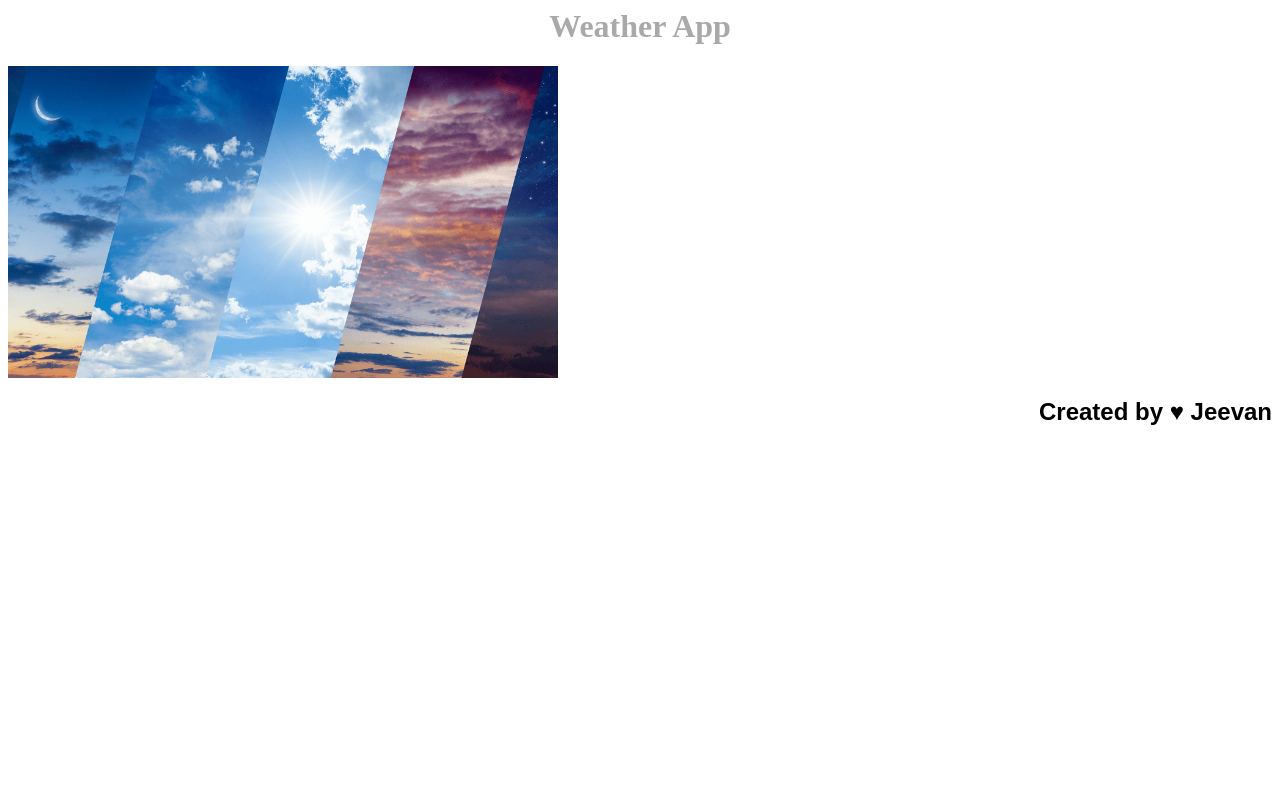
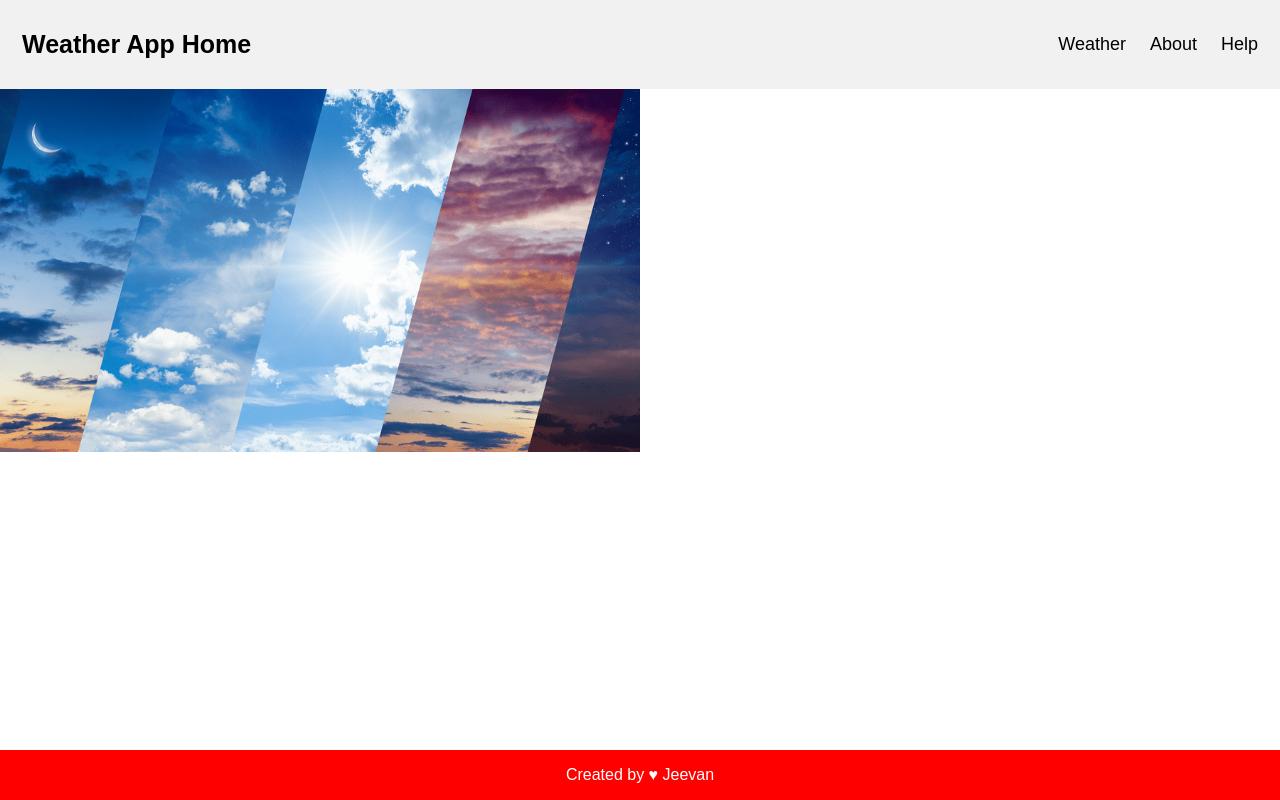
Before and after one commit to JeevanMahesha/nodejs, a Node server app: page / in a window 1280 px wide. Run offline with Node 20, Linux system fonts and the light colour scheme.

Commit message:
added header and footer

```diff
--- a/web-server/public/style.css
+++ b/web-server/public/style.css
@@ -1,14 +1,64 @@
-h1 {
-    color: darkgray;
-    text-align: center;
+* {
+    box-sizing: border-box;
 }
 
-h2 {
-    font-family: sans-serif;
-    font-weight: bolder;
-    text-align: right;
+body {
+    margin: 0;
+    font-family: Arial, Helvetica, sans-serif;
+}
+
+.header {
+    overflow: hidden;
+    background-color: #f1f1f1;
+    padding: 20px 10px;
 }
 
 img {
-    width: 550px;
+    width: 50%;
 }
+
+.header a {
+    float: left;
+    color: black;
+    text-align: center;
+    padding: 12px;
+    text-decoration: none;
+    font-size: 18px;
+    line-height: 25px;
+    border-radius: 4px;
+}
+
+.header a.logo {
+    font-size: 25px;
+    font-weight: bold;
+}
+
+.header a:hover {
+    background-color: #ddd;
+    color: black;
+}
+
+.header-right {
+    float: right;
+}
+
+@media screen and (max-width: 500px) {
+    .header a {
+        float: none;
+        display: block;
+        text-align: left;
+    }
+    .header-right {
+        float: none;
+    }
+}
+
+.footer {
+    position: fixed;
+    left: 0;
+    bottom: 0;
+    width: 100%;
+    background-color: red;
+    color: white;
+    text-align: center;
+}
--- a/web-server/src/app.js
+++ b/web-server/src/app.js
@@ -1,20 +1,42 @@
 const path = require('path')
 const express = require('express')
+const hbs = require('hbs')
 
 const app = express()
+
+// Define paths for express config
 const pathForHTMLPage = path.join(__dirname, '../public')
+const pathForview = path.join(__dirname, '../templets/views')
+const pathForpartials = path.join(__dirname, '../templets/partials')
 
+// setup static directory to server
 app.use(express.static(pathForHTMLPage))
-app.set('views', path.join(__dirname, '../views'));
+
+//setuup handlebar engine for view
+app.set('views', pathForview);
 app.set('view engine', 'hbs');
-
+hbs.registerPartials(pathForpartials)
 
 app.get('', (req, res) => {
     res.render('index', {
-        title: 'Weather App',
+        title: 'Home',
         name: 'Jeevan'
     })
 })
+app.get('/about', (req, res) => {
+    res.render('about', {
+        title: 'About',
+        name: 'Jeevan'
+    })
+})
+
+app.get('/help', (req, res) => {
+    res.render('help', {
+        title: 'help',
+        name: 'Jeevan'
+    })
+})
+
 
 app.get('/weather', (req, res) => {
     res.send({
--- /dev/null
+++ b/web-server/templets/partials/footer.hbs
@@ -0,0 +1,3 @@
+<div class="footer">
+    <p>Created by &hearts; {{name}} </p>
+</div>
--- /dev/null
+++ b/web-server/templets/partials/header.hbs
@@ -0,0 +1,9 @@
+<link rel="stylesheet" href="../../public/style.css">
+<div class="header">
+  <a href="#default" class="logo">Weather App {{title}}</a>
+  <div class="header-right">
+      <a href="/">Weather</a>
+    <a href="/about">About</a>
+    <a href="/help">Help</a>
+  </div>
+</div>
--- a/web-server/views/index.hbs
+++ b/web-server/templets/views/about.hbs
@@ -8,9 +8,9 @@
 </head>
 
 <body>
-    <h1>{{title}}</h1>
-    <img src="./img/weather.png" alt="">
-    <h2>Created by &hearts; {{name}} </h2>
+    {{>header}}
+
+    {{>footer}}
     <script src="./js/app.js"></script>
 </body>
 
--- /dev/null
+++ b/web-server/templets/views/index.hbs
@@ -0,0 +1,18 @@
+<html lang="en">
+
+<head>
+    <meta charset="UTF-8">
+    <meta name="viewport" content="width=device-width, initial-scale=1.0">
+    <title>Home</title>
+    <link rel="stylesheet" href="style.css">
+</head>
+
+<body>
+    {{>header}}
+
+    <img src="./img/weather.png" alt="">
+    {{>footer}}
+    <script src="./js/app.js"></script>
+</body>
+
+</html>
```
Also changed, not shown: web-server/templets/views/help.hbs (added, +17 -0 lines).
